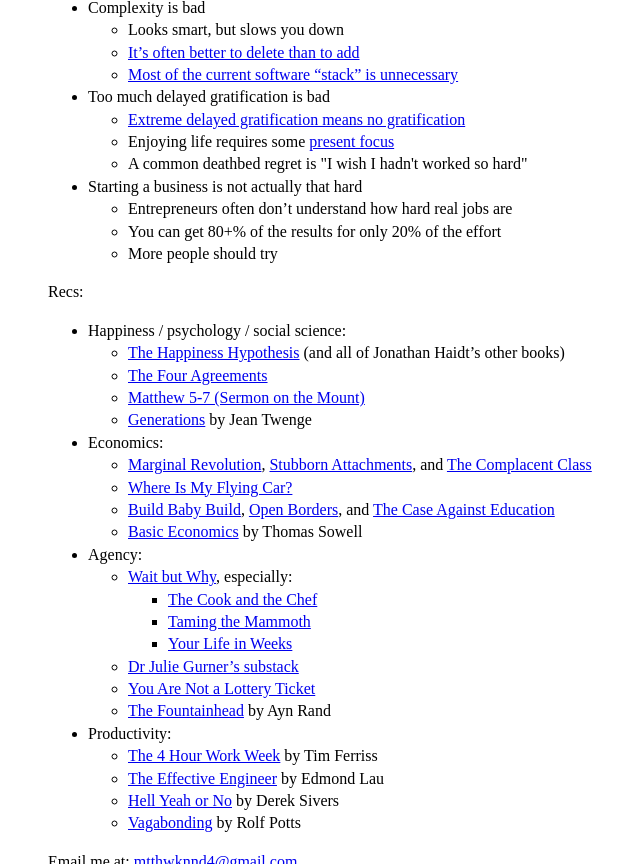
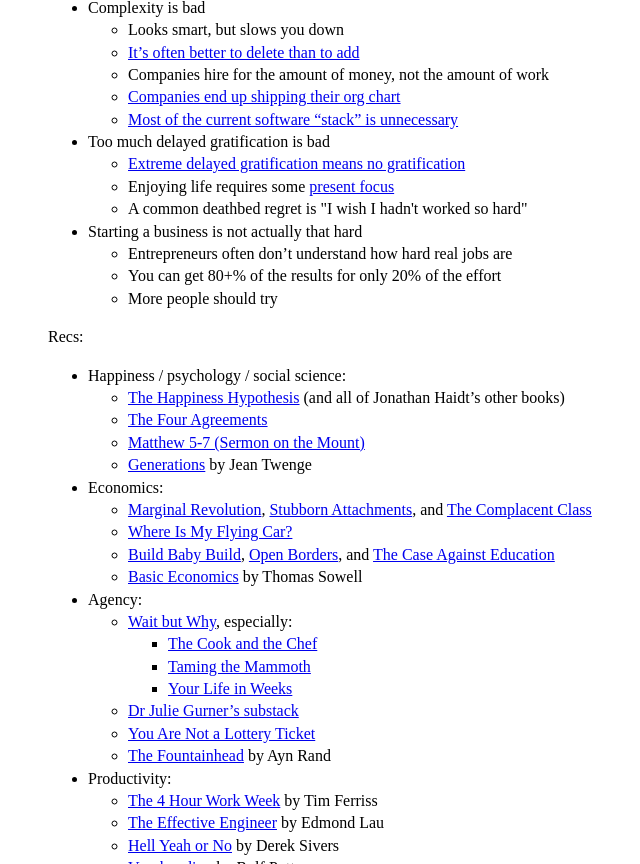
Before and after one commit to matthewkennedy5/website, a plain HTML site: page index.html in a window 1280 px wide. Shown: the part 916-1780 px from the top of the page, without its empty margins (267-907 px from the left). Drawn offline with Linux system fonts and the light colour scheme.

Commit message:
Update index.html

```diff
--- a/index.html
+++ b/index.html
@@ -84,6 +84,8 @@
             <ul>
                 <li>Looks smart, but slows you down</li>
                 <li><a href="https://sive.rs/subtract">It’s often better to delete than to add</a></li>
+                <li>Companies hire for the amount of money, not the amount of work</li>
+                <li><a href="https://en.wikipedia.org/wiki/Conway%27s_law">Companies end up shipping their org chart</a></li>
                 <li><a href="https://www.youtube.com/watch?v=IAiLHPwDCik">Most of the current software “stack” is unnecessary</a></li>
             </ul>
         </li>
```
